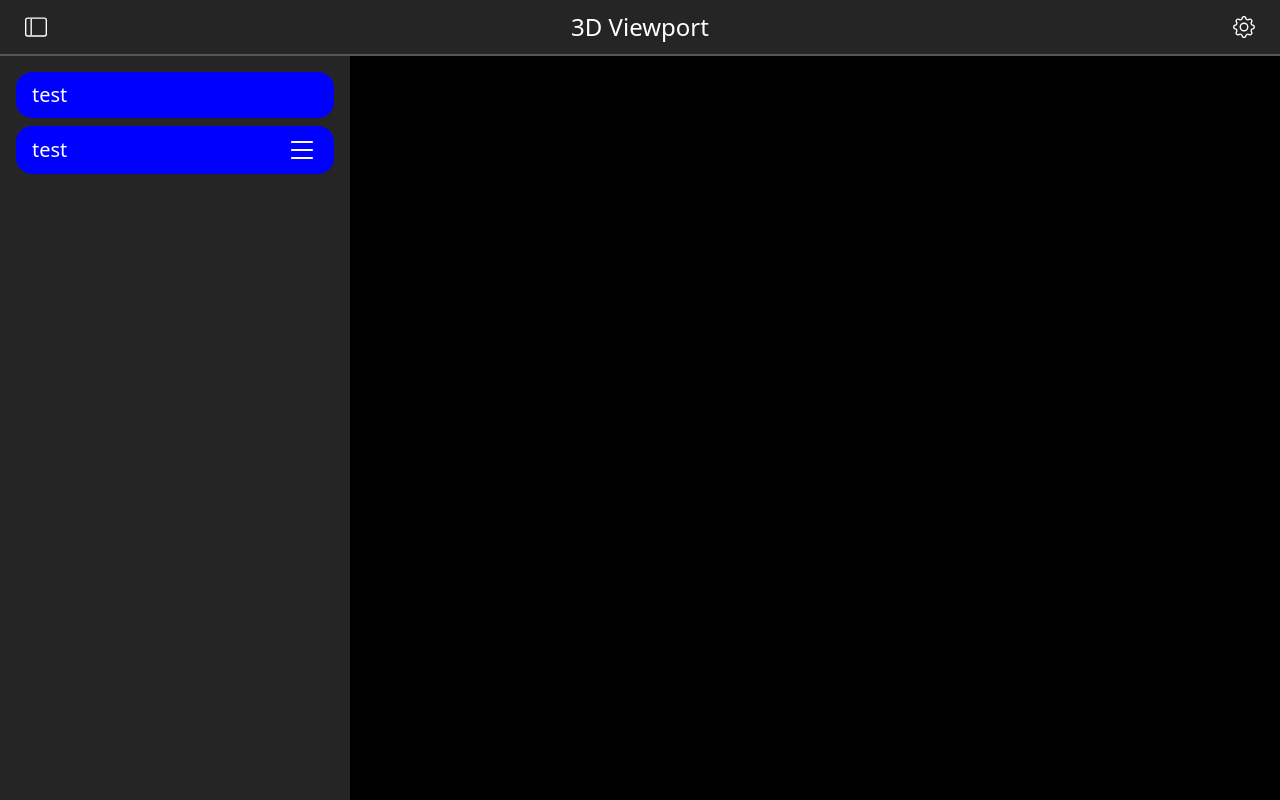
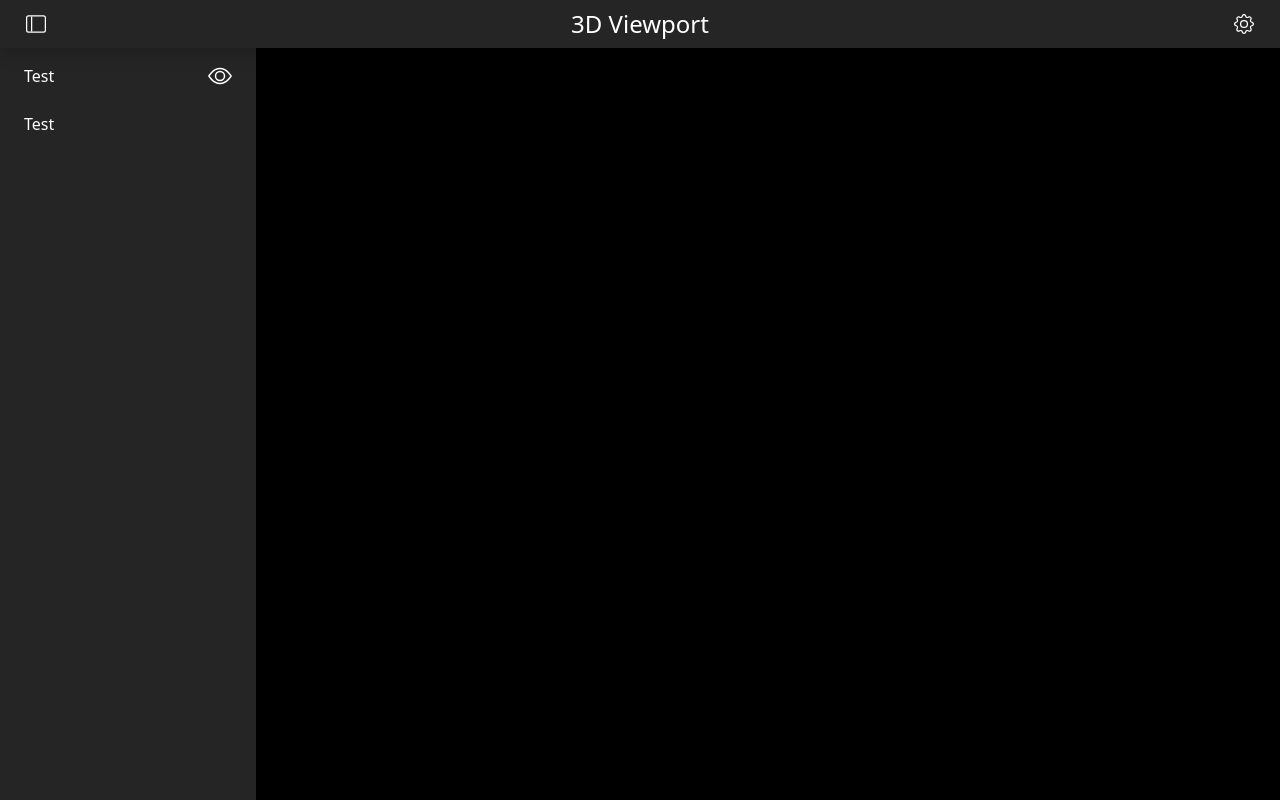
Before and after one commit to robin-whg/3D-Viewport, a website built with Parcel: page src/index.html in a window 1280 px wide. Built offline with nearby package versions, Linux system fonts and the light colour scheme; files whose address does not match are found by name.

Commit message:
13. sept

```diff
--- a/src/index.html
+++ b/src/index.html
@@ -5,32 +5,45 @@
     <meta charset="UTF-8">
     <meta name="viewport" content="width=device-width, initial-scale=1.0">
     <title>3D-Viewport</title>
-    <script src="https://code.jquery.com/jquery-3.5.1.js" integrity="sha256-QWo7LDvxbWT2tbbQ97B53yJnYU3WhH/C8ycbRAkjPDc=" crossorigin="anonymous"></script>
 </head>
 
 <body>
-    <nav class="nav-top">
-        <button class="btn">
-            <svg width="1em" height="1em" viewBox="0 0 16 16" class="bi bi-layout-sidebar" fill="currentColor" xmlns="http://www.w3.org/2000/svg">
-                <path fill-rule="evenodd" d="M14 2H2a1 1 0 0 0-1 1v10a1 1 0 0 0 1 1h12a1 1 0 0 0 1-1V3a1 1 0 0 0-1-1zM2 1a2 2 0 0 0-2 2v10a2 2 0 0 0 2 2h12a2 2 0 0 0 2-2V3a2 2 0 0 0-2-2H2z"/>
-                <path fill-rule="evenodd" d="M4 14V2h1v12H4z"/>
+    <nav class="nav-top shadow">
+        <button id="sidebar-btn" class="btn">
+            <svg viewBox="0 0 16 16" class="bi bi-layout-sidebar" fill="currentColor"
+                xmlns="http://www.w3.org/2000/svg">
+                <path fill-rule="evenodd"
+                    d="M14 2H2a1 1 0 0 0-1 1v10a1 1 0 0 0 1 1h12a1 1 0 0 0 1-1V3a1 1 0 0 0-1-1zM2 1a2 2 0 0 0-2 2v10a2 2 0 0 0 2 2h12a2 2 0 0 0 2-2V3a2 2 0 0 0-2-2H2z" />
+                <path fill-rule="evenodd" d="M4 14V2h1v12H4z" />
             </svg>
         </button>
         <div>3D Viewport</div>
-        <button id="btn-sidebar" class="btn">
-            <svg width="1em" height="1em" viewBox="0 0 16 16" class="bi bi-gear" fill="currentColor" xmlns="http://www.w3.org/2000/svg">
-                <path fill-rule="evenodd" d="M8.837 1.626c-.246-.835-1.428-.835-1.674 0l-.094.319A1.873 1.873 0 0 1 4.377 3.06l-.292-.16c-.764-.415-1.6.42-1.184 1.185l.159.292a1.873 1.873 0 0 1-1.115 2.692l-.319.094c-.835.246-.835 1.428 0 1.674l.319.094a1.873 1.873 0 0 1 1.115 2.693l-.16.291c-.415.764.42 1.6 1.185 1.184l.292-.159a1.873 1.873 0 0 1 2.692 1.116l.094.318c.246.835 1.428.835 1.674 0l.094-.319a1.873 1.873 0 0 1 2.693-1.115l.291.16c.764.415 1.6-.42 1.184-1.185l-.159-.291a1.873 1.873 0 0 1 1.116-2.693l.318-.094c.835-.246.835-1.428 0-1.674l-.319-.094a1.873 1.873 0 0 1-1.115-2.692l.16-.292c.415-.764-.42-1.6-1.185-1.184l-.291.159A1.873 1.873 0 0 1 8.93 1.945l-.094-.319zm-2.633-.283c.527-1.79 3.065-1.79 3.592 0l.094.319a.873.873 0 0 0 1.255.52l.292-.16c1.64-.892 3.434.901 2.54 2.541l-.159.292a.873.873 0 0 0 .52 1.255l.319.094c1.79.527 1.79 3.065 0 3.592l-.319.094a.873.873 0 0 0-.52 1.255l.16.292c.893 1.64-.902 3.434-2.541 2.54l-.292-.159a.873.873 0 0 0-1.255.52l-.094.319c-.527 1.79-3.065 1.79-3.592 0l-.094-.319a.873.873 0 0 0-1.255-.52l-.292.16c-1.64.893-3.433-.902-2.54-2.541l.159-.292a.873.873 0 0 0-.52-1.255l-.319-.094c-1.79-.527-1.79-3.065 0-3.592l.319-.094a.873.873 0 0 0 .52-1.255l-.16-.292c-.892-1.64.902-3.433 2.541-2.54l.292.159a.873.873 0 0 0 1.255-.52l.094-.319z"/>
-                <path fill-rule="evenodd" d="M8 5.754a2.246 2.246 0 1 0 0 4.492 2.246 2.246 0 0 0 0-4.492zM4.754 8a3.246 3.246 0 1 1 6.492 0 3.246 3.246 0 0 1-6.492 0z"/>
-              </svg>
+        <button class="btn">
+            <svg width="1em" height="1em" viewBox="0 0 16 16" class="bi bi-gear" fill="currentColor"
+                xmlns="http://www.w3.org/2000/svg">
+                <path fill-rule="evenodd"
+                    d="M8.837 1.626c-.246-.835-1.428-.835-1.674 0l-.094.319A1.873 1.873 0 0 1 4.377 3.06l-.292-.16c-.764-.415-1.6.42-1.184 1.185l.159.292a1.873 1.873 0 0 1-1.115 2.692l-.319.094c-.835.246-.835 1.428 0 1.674l.319.094a1.873 1.873 0 0 1 1.115 2.693l-.16.291c-.415.764.42 1.6 1.185 1.184l.292-.159a1.873 1.873 0 0 1 2.692 1.116l.094.318c.246.835 1.428.835 1.674 0l.094-.319a1.873 1.873 0 0 1 2.693-1.115l.291.16c.764.415 1.6-.42 1.184-1.185l-.159-.291a1.873 1.873 0 0 1 1.116-2.693l.318-.094c.835-.246.835-1.428 0-1.674l-.319-.094a1.873 1.873 0 0 1-1.115-2.692l.16-.292c.415-.764-.42-1.6-1.185-1.184l-.291.159A1.873 1.873 0 0 1 8.93 1.945l-.094-.319zm-2.633-.283c.527-1.79 3.065-1.79 3.592 0l.094.319a.873.873 0 0 0 1.255.52l.292-.16c1.64-.892 3.434.901 2.54 2.541l-.159.292a.873.873 0 0 0 .52 1.255l.319.094c1.79.527 1.79 3.065 0 3.592l-.319.094a.873.873 0 0 0-.52 1.255l.16.292c.893 1.64-.902 3.434-2.541 2.54l-.292-.159a.873.873 0 0 0-1.255.52l-.094.319c-.527 1.79-3.065 1.79-3.592 0l-.094-.319a.873.873 0 0 0-1.255-.52l-.292.16c-1.64.893-3.433-.902-2.54-2.541l.159-.292a.873.873 0 0 0-.52-1.255l-.319-.094c-1.79-.527-1.79-3.065 0-3.592l.319-.094a.873.873 0 0 0 .52-1.255l-.16-.292c-.892-1.64.902-3.433 2.541-2.54l.292.159a.873.873 0 0 0 1.255-.52l.094-.319z" />
+                <path fill-rule="evenodd"
+                    d="M8 5.754a2.246 2.246 0 1 0 0 4.492 2.246 2.246 0 0 0 0-4.492zM4.754 8a3.246 3.246 0 1 1 6.492 0 3.246 3.246 0 0 1-6.492 0z" />
+            </svg>
         </button>
     </nav>
-    <aside class="sidebar sidebar-active">
-        <div class="obj-btn">
-            <span>test</span>
-        </div>
-        <div class="obj-btn">
-            <span>test</span>
-            <img src="./assets/list.svg" alt="icon">
+    <aside id="sidebar" class="sidebar sidebar-active">
+        <div id="sidebar-inner" class="sidebar-inner">
+            <div class="obj-btn">
+                <span>Test</span>
+                <svg width="1em" height="1em" viewBox="0 0 16 16" class="bi bi-eye" fill="currentColor"
+                    xmlns="http://www.w3.org/2000/svg">
+                    <path fill-rule="evenodd"
+                        d="M16 8s-3-5.5-8-5.5S0 8 0 8s3 5.5 8 5.5S16 8 16 8zM1.173 8a13.134 13.134 0 0 0 1.66 2.043C4.12 11.332 5.88 12.5 8 12.5c2.12 0 3.879-1.168 5.168-2.457A13.134 13.134 0 0 0 14.828 8a13.133 13.133 0 0 0-1.66-2.043C11.879 4.668 10.119 3.5 8 3.5c-2.12 0-3.879 1.168-5.168 2.457A13.133 13.133 0 0 0 1.172 8z" />
+                    <path fill-rule="evenodd"
+                        d="M8 5.5a2.5 2.5 0 1 0 0 5 2.5 2.5 0 0 0 0-5zM4.5 8a3.5 3.5 0 1 1 7 0 3.5 3.5 0 0 1-7 0z" />
+                </svg>
+            </div>
+            <div class="obj-btn">
+                Test
+            </div>
+
         </div>
     </aside>
     <canvas id="canvas"></canvas>
--- a/src/js/sidebar.js
+++ b/src/js/sidebar.js
@@ -1,12 +1,44 @@
-function createSidebar() {
-    console.log('1')
+import {v} from '../main.js'
+function createSidebar(objects) {
+    const btn = document.getElementById("sidebar-btn")
+    btn.addEventListener('click', onClick)
+    objects.forEach(x => createObjBtn(x))
 
-    $("#sidebar").toggleClass("sidebar-active")
 }
 
-function sidebarClick () {
-    console.log('2')
-    $("#sidebar").toggleClass("sidebar-active")
+function onClick() {
+    const sidebar = document.getElementById("sidebar")
+    sidebar.classList.contains('sidebar-active') ? sidebar.classList.remove('sidebar-active') : sidebar.classList.add('sidebar-active')
+}
+
+function createObjBtn(obj) {
+    document.getElementById('sidebar-inner').innerHTML += getObjBtnBoilerplate(obj)
+    console.log(document.getElementById(obj.uuid))
+    createEventListener(obj)
+    //only the last btn is working
+}
+
+function createEventListener(obj) {
+    document.getElementById(obj.uuid).addEventListener('click', () => toggleVisibility(obj))
+}
+
+function getObjBtnBoilerplate(obj) {
+    return `
+            <div id="${obj.uuid}" class="obj-btn">
+                <span>${obj.name}</span>
+                <svg width="1em" height="1em" viewBox="0 0 16 16" class="bi bi-eye" fill="currentColor"
+                    xmlns="http://www.w3.org/2000/svg">
+                    <path fill-rule="evenodd"
+                        d="M16 8s-3-5.5-8-5.5S0 8 0 8s3 5.5 8 5.5S16 8 16 8zM1.173 8a13.134 13.134 0 0 0 1.66 2.043C4.12 11.332 5.88 12.5 8 12.5c2.12 0 3.879-1.168 5.168-2.457A13.134 13.134 0 0 0 14.828 8a13.133 13.133 0 0 0-1.66-2.043C11.879 4.668 10.119 3.5 8 3.5c-2.12 0-3.879 1.168-5.168 2.457A13.133 13.133 0 0 0 1.172 8z" />
+                    <path fill-rule="evenodd"
+                        d="M8 5.5a2.5 2.5 0 1 0 0 5 2.5 2.5 0 0 0 0-5zM4.5 8a3.5 3.5 0 1 1 7 0 3.5 3.5 0 0 1-7 0z" />
+                </svg>
+            </div>`
+}
+
+function toggleVisibility(obj) {
+    console.log('toggle')
+    v.isVisible(obj) ? v.hideObject(obj) : v.showObject(obj)
 }
 
 export default createSidebar
--- a/src/main.js
+++ b/src/main.js
@@ -6,15 +6,12 @@ import createSidebar from './js/sidebar.js'
 
 import hdr from './assets/studio_small_03_1k.hdr'
 import model from './assets/test.glb'
-
+export let v = {}
 const main = async () => {
     const canvas = document.querySelector('#canvas')
-    const v = await createViewport(canvas, hdr, model)
+    v = await createViewport(canvas, hdr, model)
     const objects = await v.loadModel(model)
-    createSidebar()
- const e =   $('#sidebar')
- console.log(e)
- $("#btn-sidebar").on("click", () => console.log('test'))
+    createSidebar(objects)
 }
 
 main();
--- a/src/scss/_navbar.scss
+++ b/src/scss/_navbar.scss
@@ -4,27 +4,29 @@
     z-index: 3;
     position: fixed;
     top: 0;
-    height: 3.5rem;
+    height: 3rem;
     width: 100%;
     background: $bg-2;
-    border-bottom: 2px solid $gray;
     display: flex;
     align-items: center;
     justify-content: space-between;
     font-size: 1.5rem;
-    padding: 0 1rem;
+    padding: .75rem;
+    user-select: none;
     font-weight: 200;
     .btn {
         @include center();
-        height: 2.5rem;
-        width: 2.5rem;
         padding: 0.5rem;
+        width: 3rem;
+        height: 2rem;
+        color: $gray;
         &:hover {
             background: $bg;
         }
         svg {
-            height: 2rem;
-            width: 2rem;
+            color: $gray;
+            height: 1.25rem;
+            width: 1.25rem;
         }
     }
 }
--- a/src/scss/_sidebar.scss
+++ b/src/scss/_sidebar.scss
@@ -5,30 +5,40 @@
     left: 0;
     background: $bg-2;
     z-index: 2;
-    padding: 0 1rem;
+    transition: all .5s;
+    .sidebar-inner {
+        margin: 3.5rem .5rem;
+        opacity: 0;
+        transition: opacity .25s;
+        overflow-x: hidden;
+    }
     .obj-btn {
-        background: blue;
-        font-size: 1.25rem;
-        padding: .5rem 1rem;
-        border-radius: 1rem;
-        margin: .5rem 0;
+        font-size: 1rem;
+        padding: .25rem 1rem;
+        margin-bottom: .5rem;
+        height: 2.5rem;
+        border-radius: .5rem;
         display: flex;
         flex-direction: row;
         align-items: center;
         justify-content: space-between;
-        img {
-            width: 2rem;
-            height: 2rem;
+        user-select: none;
+        &:hover {
+            background: $bg;
         }
-    }
-    .obj-btn:first-of-type {
-        margin-top: 4.5rem;
+        svg {
+            width: 1.5rem;
+            height: 1.5rem;
+        }
     }
 }
 
 .sidebar-active {
     width: 100%;
     @include media-breakpoint-up(md) {
-        width: 350px
+        width: 256px;
+    }
+    .sidebar-inner {
+        opacity: 1;
     }
 }
```
Also changed, not shown: dist/index.html, 4 other files.
